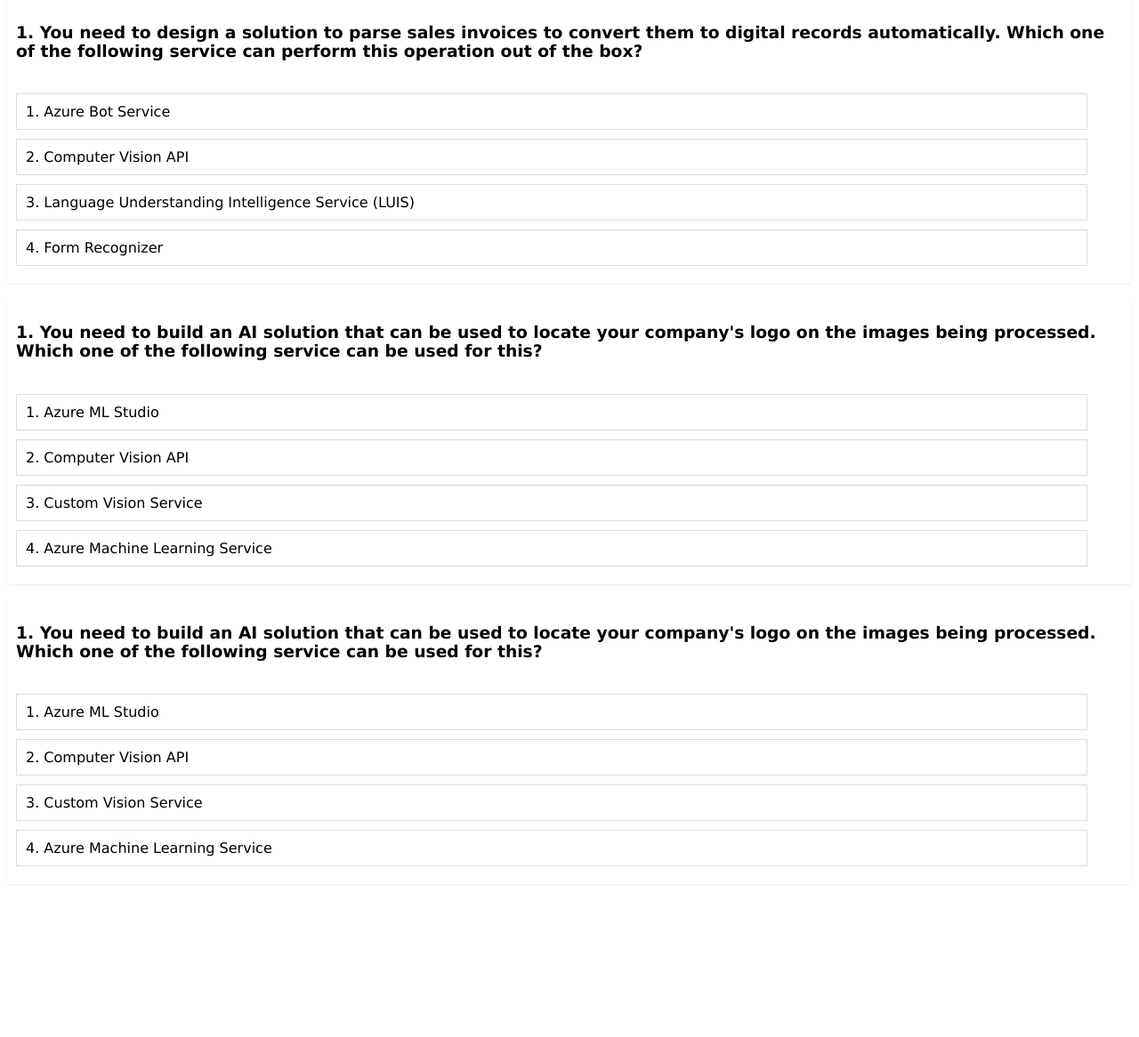
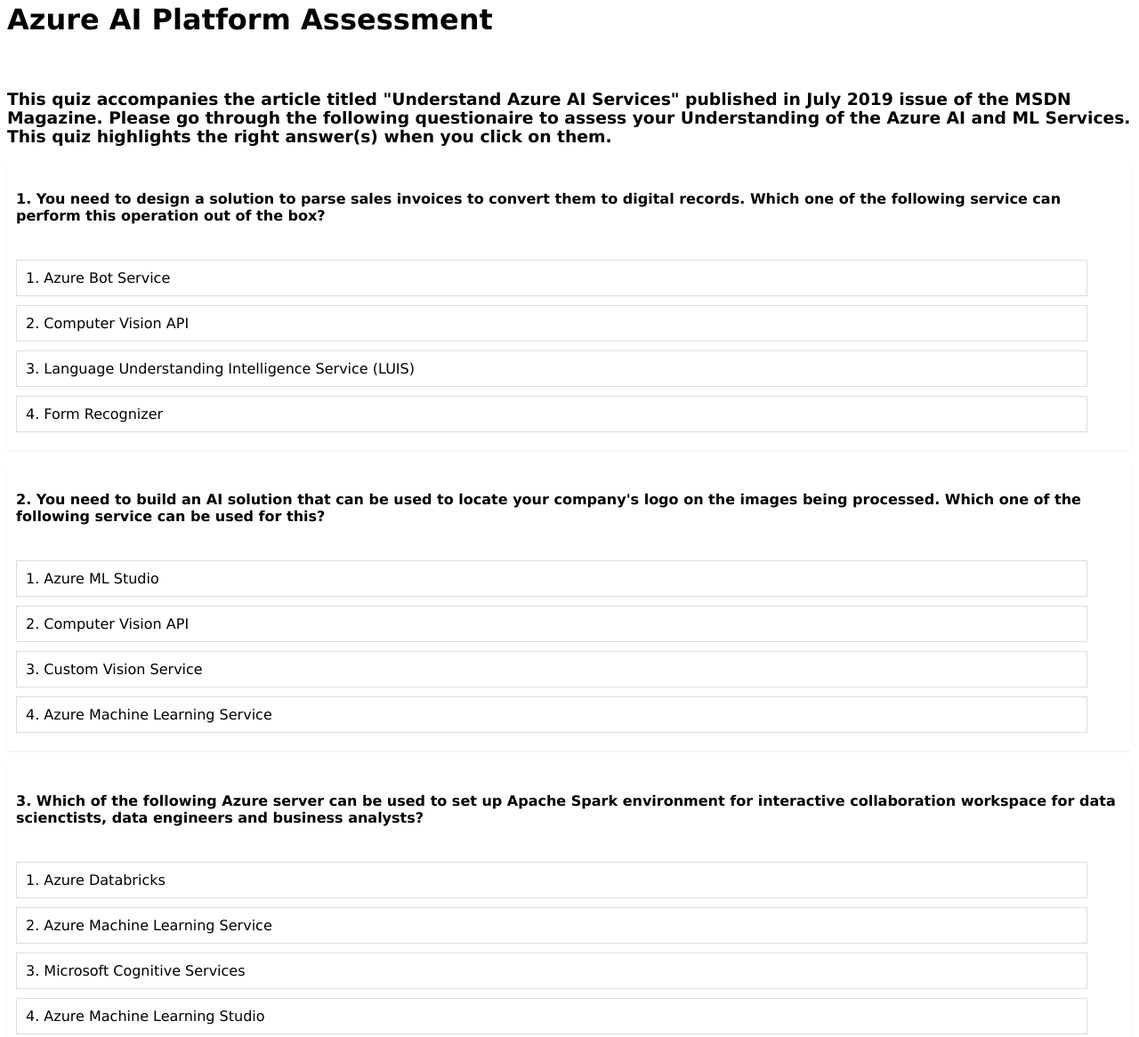
Before and after one commit to ashisa/AzureAIQuiz, a plain HTML site: page index.html in a window 1280 px wide. Shown: the part 18-1184 px from the top of the page at 89% size. Before the commit the page ends 1020 px from the top, so only its background shows below. Drawn offline with nearby package versions, Linux system fonts and the light colour scheme.

Commit message:
Update index.html

```diff
--- a/index.html
+++ b/index.html
@@ -2,12 +2,8 @@
 <html>
    <head>
       <title>Understanding Azure AI Services Online Quiz</title>
-
                 <link rel="stylesheet" type="text/css" href="./css/style.css" />
-
-
     <script src="http://www.fastlearning.in/controller/js/jquery-1.9.1.min.js"></script>
-
      <script type="text/javascript">
 	$(document).ready(function() {
     $('label').click(function() {
@@ -18,9 +14,11 @@
 	</script>
    </head>
    <body >
-<div class="scp-quizzes-main">
+   <div class="scp-quizzes-main">
+               <h1>Azure AI Platform Assessment</h1> <br />
+      <h3>This quiz accompanies the article titled "Understand Azure AI Services" published in July 2019 issue of the MSDN Magazine. Please go through the following questionaire to assess your Understanding of the Azure AI and ML Services. This quiz highlights the right answer(s) when you click on them.</h3>
    <div class="scp-quizzes-data">
-      <h3>1. You need to design a solution to parse sales invoices to convert them to digital records automatically. Which one of the following service can perform this operation out of the box?</h3>
+      <h4>1. You need to design a solution to parse sales invoices to convert them to digital records. Which one of the following service can perform this operation out of the box?</h4>
       <br/>
          <input type="radio" name="question1">
          <label>1. Azure Bot Service</label><br/>
@@ -32,7 +30,7 @@
          <label for="1">4. Form Recognizer</label> <br/>
    </div>
    <div class="scp-quizzes-data">
-      <h3>1. You need to build an AI solution that can be used to locate your company's logo on the images being processed. Which one of the following service can be used for this?</h3>
+      <h4>2. You need to build an AI solution that can be used to locate your company's logo on the images being processed. Which one of the following service can be used for this?</h4>
       <br/>
          <input type="radio" name="question2">
          <label>1. Azure ML Studio</label><br/>
@@ -44,18 +42,17 @@
          <label>4. Azure Machine Learning Service</label> <br/>
    </div>
    <div class="scp-quizzes-data">
-      <h3>1. You need to build an AI solution that can be used to locate your company's logo on the images being processed. Which one of the following service can be used for this?</h3>
+      <h4>3. Which of the following Azure server can be used to set up Apache Spark environment for interactive collaboration workspace for data scienctists, data engineers and business analysts?</h4>
       <br/>
+         <input type="radio" id="3" name="question3">
+         <label for="3">1. Azure Databricks</label><br/>
          <input type="radio" name="question3">
-         <label>1. Azure ML Studio</label><br/>
-         <input type="radio" id="3" name="question3">
-         <label for="3">2. Computer Vision API</label><br/>
+         <label>2. Azure Machine Learning Service</label><br/>
          <input type="radio" id="4" name="question3">
-         <label for="4">3. Custom Vision Service</label> <br/>
+         <label for="4">3. Microsoft Cognitive Services</label> <br/>
          <input type="radio" name="question3">
-         <label>4. Azure Machine Learning Service</label> <br/>
+         <label>4. Azure Machine Learning Studio</label> <br/>
       </div>
 </div>
-
-
-</body></html>
+</body>
+</html>
```
